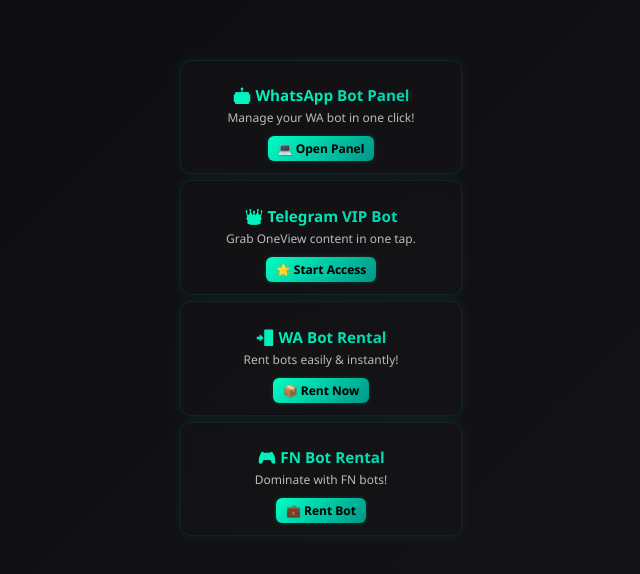
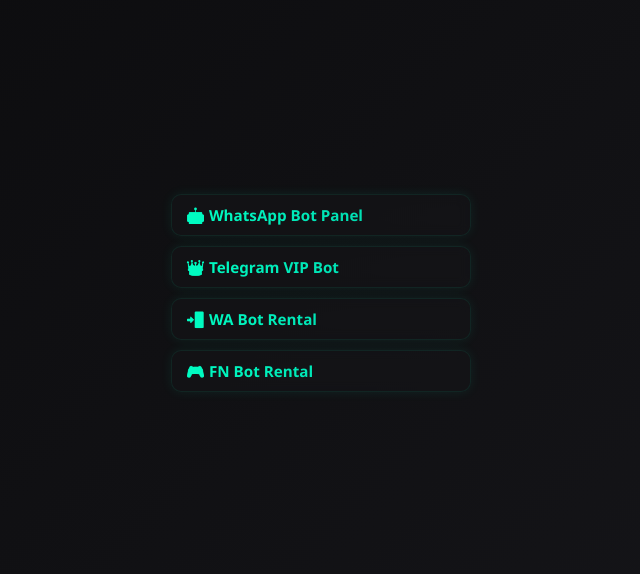
Before and after one commit to coderxsa/private, a plain HTML site: page index.html in a window 1280 px wide. Shown: the part 102-676 px from the top of the page, without its empty margins (319-959 px from the left). Drawn offline with Linux system fonts and the light colour scheme.

Commit message:
Update index.html

```diff
--- a/index.html
+++ b/index.html
@@ -25,53 +25,50 @@
     }
 
     .container {
-      display: flex;
-      flex-direction: column;
-      gap: 6px;
-      align-items: center;
       width: 100%;
-      max-width: 260px;
+      max-width: 300px;
       padding: 12px;
     }
 
-    .card {
-      background: rgba(20, 20, 24, 0.7);
+    .dropdown {
+      margin-bottom: 10px;
       border: 1px solid rgba(0, 255, 191, 0.08);
       border-radius: 10px;
-      padding: 12px 10px;
+      background: rgba(20, 20, 24, 0.7);
       box-shadow: 0 0 12px rgba(0, 255, 191, 0.08);
       backdrop-filter: blur(6px);
-      width: 100%;
-      text-align: center;
-      transition: transform 0.3s ease, box-shadow 0.3s ease, border 0.3s ease;
-      text-decoration: none;
-      color: #ffffff;
+      overflow: hidden;
+      transition: all 0.3s ease;
     }
 
-    .card:hover {
-      transform: translateY(-3px) scale(1.01);
-      box-shadow: 0 0 18px rgba(0, 255, 191, 0.2);
-      border-color: rgba(0, 255, 191, 0.3);
-    }
-
-    .card h2 {
-      margin-bottom: 4px;
-      font-size: 0.95em;
+    .dropdown-header {
+      padding: 10px 14px;
+      cursor: pointer;
       background: linear-gradient(to right, #00ffc3, #00cba9, #00ffc3);
       background-size: 200% auto;
       -webkit-background-clip: text;
       -webkit-text-fill-color: transparent;
       animation: gradient-text 5s linear infinite;
+      font-weight: bold;
+      font-size: 0.95em;
     }
 
-    @keyframes gradient-text {
-      to { background-position: 200% center; }
+    .dropdown-content {
+      max-height: 0;
+      overflow: hidden;
+      transition: max-height 0.3s ease;
+      padding: 0 14px;
     }
 
-    .card p {
+    .dropdown.active .dropdown-content {
+      max-height: 100px;
+      padding-bottom: 10px;
+    }
+
+    .dropdown p {
       font-size: 0.75em;
       color: #bbb;
-      margin: 2px 0 10px;
+      margin: 4px 0;
     }
 
     .button {
@@ -82,19 +79,25 @@
       border-radius: 6px;
       font-weight: 600;
       font-size: 0.75em;
+      margin-top: 6px;
       text-shadow: 0 0 1px rgba(0, 0, 0, 0.2);
+      box-shadow: 0 0 4px rgba(0, 255, 179, 0.2);
+      text-decoration: none;
       transition: all 0.2s ease-in-out;
-      box-shadow: 0 0 4px rgba(0, 255, 179, 0.2);
     }
 
-    .card:hover .button {
+    .button:hover {
       background: linear-gradient(135deg, #00e6b2, #007d71);
       box-shadow: 0 0 8px rgba(0, 255, 179, 0.4);
       transform: scale(1.04);
     }
 
+    @keyframes gradient-text {
+      to { background-position: 200% center; }
+    }
+
     @media (max-width: 400px) {
-      .card h2 {
+      .dropdown-header {
         font-size: 0.9em;
       }
 
@@ -108,30 +111,52 @@
 <body>
 
   <div class="container">
-    <a href="/" class="card" target="_blank">
-      <h2>🤖 WhatsApp Bot Panel</h2>
-      <p>Manage your WA bot in one click!</p>
-      <div class="button">💻 Open Panel</div>
-    </a>
 
-    <a href="https://t.me/vipbotwa_bot" class="card" target="_blank">
-      <h2>👑 Telegram VIP Bot</h2>
-      <p>Grab OneView content in one tap.</p>
-      <div class="button">🌟 Start Access</div>
-    </a>
+    <div class="dropdown">
+      <div class="dropdown-header">🤖 WhatsApp Bot Panel</div>
+      <div class="dropdown-content">
+        <p>Manage your WA bot in one click!</p>
+        <a href="/" target="_blank" class="button">💻 Open Panel</a>
+      </div>
+    </div>
 
-    <a href="https://t.me/host_cryptalis_bot" class="card" target="_blank">
-      <h2>📲 WA Bot Rental</h2>
-      <p>Rent bots easily & instantly!</p>
-      <div class="button">📦 Rent Now</div>
-    </a>
+    <div class="dropdown">
+      <div class="dropdown-header">👑 Telegram VIP Bot</div>
+      <div class="dropdown-content">
+        <p>Grab OneView content in one tap.</p>
+        <a href="https://t.me/vipbotwa_bot" target="_blank" class="button">🌟 Start Access</a>
+      </div>
+    </div>
 
-    <a href="https://t.me/fnbots_bot" class="card" target="_blank">
-      <h2>🎮 FN Bot Rental</h2>
-      <p>Dominate with FN bots!</p>
-      <div class="button">💼 Rent Bot</div>
-    </a>
+    <div class="dropdown">
+      <div class="dropdown-header">📲 WA Bot Rental</div>
+      <div class="dropdown-content">
+        <p>Rent bots easily & instantly!</p>
+        <a href="https://t.me/host_cryptalis_bot" target="_blank" class="button">📦 Rent Now</a>
+      </div>
+    </div>
+
+    <div class="dropdown">
+      <div class="dropdown-header">🎮 FN Bot Rental</div>
+      <div class="dropdown-content">
+        <p>Dominate with FN bots!</p>
+        <a href="https://t.me/fnbots_bot" target="_blank" class="button">💼 Rent Bot</a>
+      </div>
+    </div>
+
   </div>
+
+  <script>
+    const dropdowns = document.querySelectorAll('.dropdown');
+    dropdowns.forEach(drop => {
+      drop.querySelector('.dropdown-header').addEventListener('click', () => {
+        dropdowns.forEach(d => {
+          if (d !== drop) d.classList.remove('active');
+        });
+        drop.classList.toggle('active');
+      });
+    });
+  </script>
 
 </body>
 </html>
```
